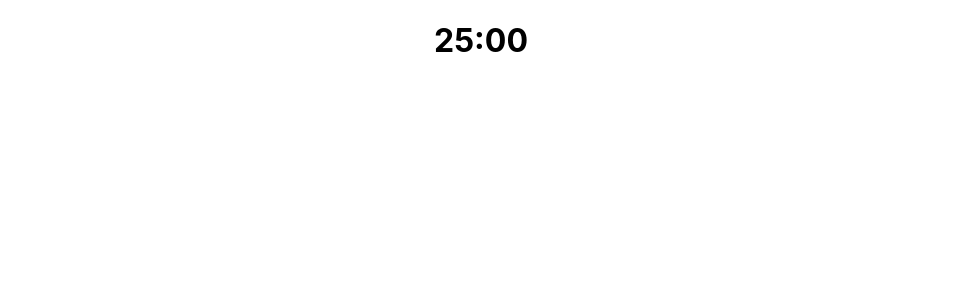
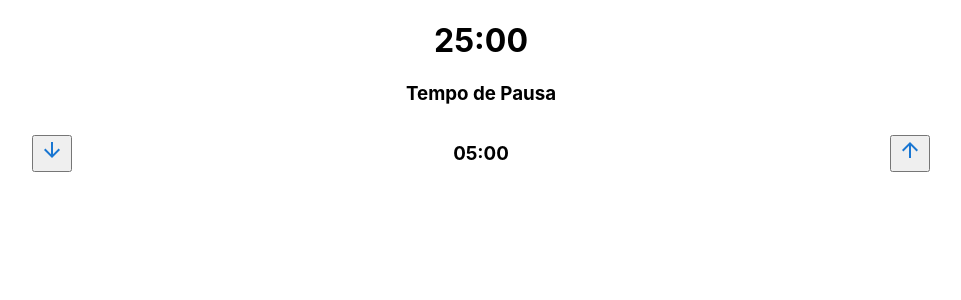
Before and after one commit to elanonc/pomodoro-clock, a React (Vite) app: page / in a window 1280 px wide. Shown: the top 300 px of the page, without its empty margins (159-1120 px from the left). Built offline with nearby package versions, Linux system fonts and the light colour scheme.

Commit message:
Add break time

```diff
--- a/index.html
+++ b/index.html
@@ -5,6 +5,10 @@
     <link rel="icon" type="image/svg+xml" href="/src/favicon.svg" />
     <meta name="viewport" content="width=device-width, initial-scale=1.0" />
     <title>Vite App</title>
+    <link rel="stylesheet" href="https://fonts.googleapis.com/css?family=Roboto:300,400,500,700&display=swap" />
+    <link rel="stylesheet" href="https://fonts.googleapis.com/icon?family=Material+Icons" />
+
+
   </head>
   <body>
     <div id="root"></div>
--- a/src/App.jsx
+++ b/src/App.jsx
@@ -1,9 +1,9 @@
 import { useState } from 'react';
 import './App.css';
 import Pomodoro from './Components/Pomodoro';
+import TempoDePausa from './Components/TempoDePausa'
 
 function App() {
-  const [count, setCount] = useState(0);
 
   return (
     <div className="App">
--- a/src/Components/Pomodoro.jsx
+++ b/src/Components/Pomodoro.jsx
@@ -1,8 +1,10 @@
 import React, { useState } from 'react';
+import TempoDePausa from './TempoDePausa';
 
 function Pomodoro() {
 
   const [tempo, setTempo] = useState(25*60);
+  const [pausa, setPausa] = useState(5*60);
 
   const formatoRelogio = (time) => {
     let minutes = Math.floor(time/60);
@@ -12,11 +14,20 @@ function Pomodoro() {
     )
   }
 
+  const aumentaOuDiminuiPausa = (amount) => {
+    setPausa(prev => prev + amount);
+  } // fazer tratamento de erro do tempo negativo
+
   return (
     <div>
         <h1>
           {formatoRelogio(tempo)}
         </h1>
+        <TempoDePausa
+          time={pausa}
+          aumentaOuDiminuiPausa={aumentaOuDiminuiPausa}
+          formatoRelogio={formatoRelogio}
+        />
     </div>
   )
 }
--- /dev/null
+++ b/src/Components/TempoDePausa.css
@@ -0,0 +1,6 @@
+.time-sets {
+    display: flex;
+    flex-direction: row;
+    justify-content: space-around;
+    align-items: center;
+}
--- /dev/null
+++ b/src/Components/TempoDePausa.jsx
@@ -0,0 +1,24 @@
+import React from 'react';
+import ArrowDownwardSharpIcon from '@mui/icons-material/ArrowDownwardSharp';
+import ArrowUpwardSharpIcon from '@mui/icons-material/ArrowUpwardSharp';
+import "./TempoDePausa.css"
+
+function TempoDePausa (props) {
+
+  return (
+    <div className="container">
+      <h3> Tempo de Pausa </h3>
+      <div className="time-sets">
+        <button onClick={() => props.aumentaOuDiminuiPausa(-60)}>
+            <ArrowDownwardSharpIcon color="primary"/>
+        </button>
+        <h3>{props.formatoRelogio(props.time)}</h3>
+        <button onClick={() => props.aumentaOuDiminuiPausa(60)}>
+            <ArrowUpwardSharpIcon color="primary"/>
+        </button>
+      </div>
+    </div>
+  )
+}
+
+export default TempoDePausa;
```
Also changed, not shown: package.json (+7 -1 lines), 1 other file (tests, documents, lock files or other folders).
